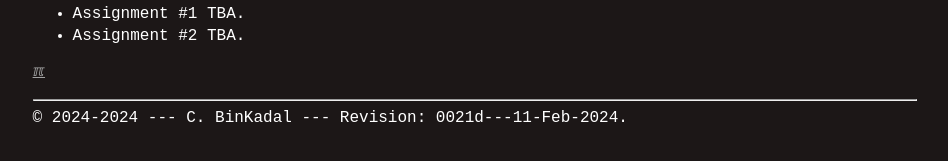
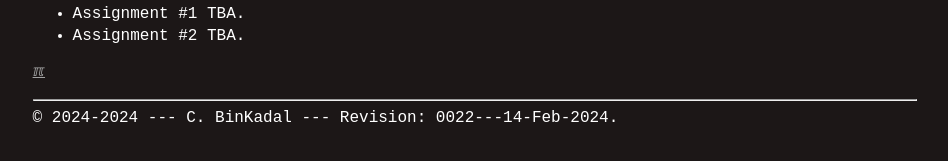
Before and after one commit to os2xx/demOS, a Jekyll site: the page built from index.md, in a window 1280 px wide and 900 px high, scrolled down 3717 px. Shown: the part 611-772 px from the top of the window, without its empty margins (165-1113 px from the left). Built offline with Jekyll 4.4.1, drawn with Linux system fonts in a browser that asks for light colours.

Commit message:
modified:   WEEK/WEEK02.tar.xz.asc

```diff
--- a/_config.yml
+++ b/_config.yml
@@ -1,5 +1,5 @@
 title: Operating Systems Programming
-version:     "0021d---11-Feb-2024"
+version:     "0022---14-Feb-2024"
 copyright:   "2024-2024"
 description: This is the Operating System course site,
       a GitHub Page, hosted at GitHub.com (thank you!).
```
Also changed, not shown: 1 other file.
